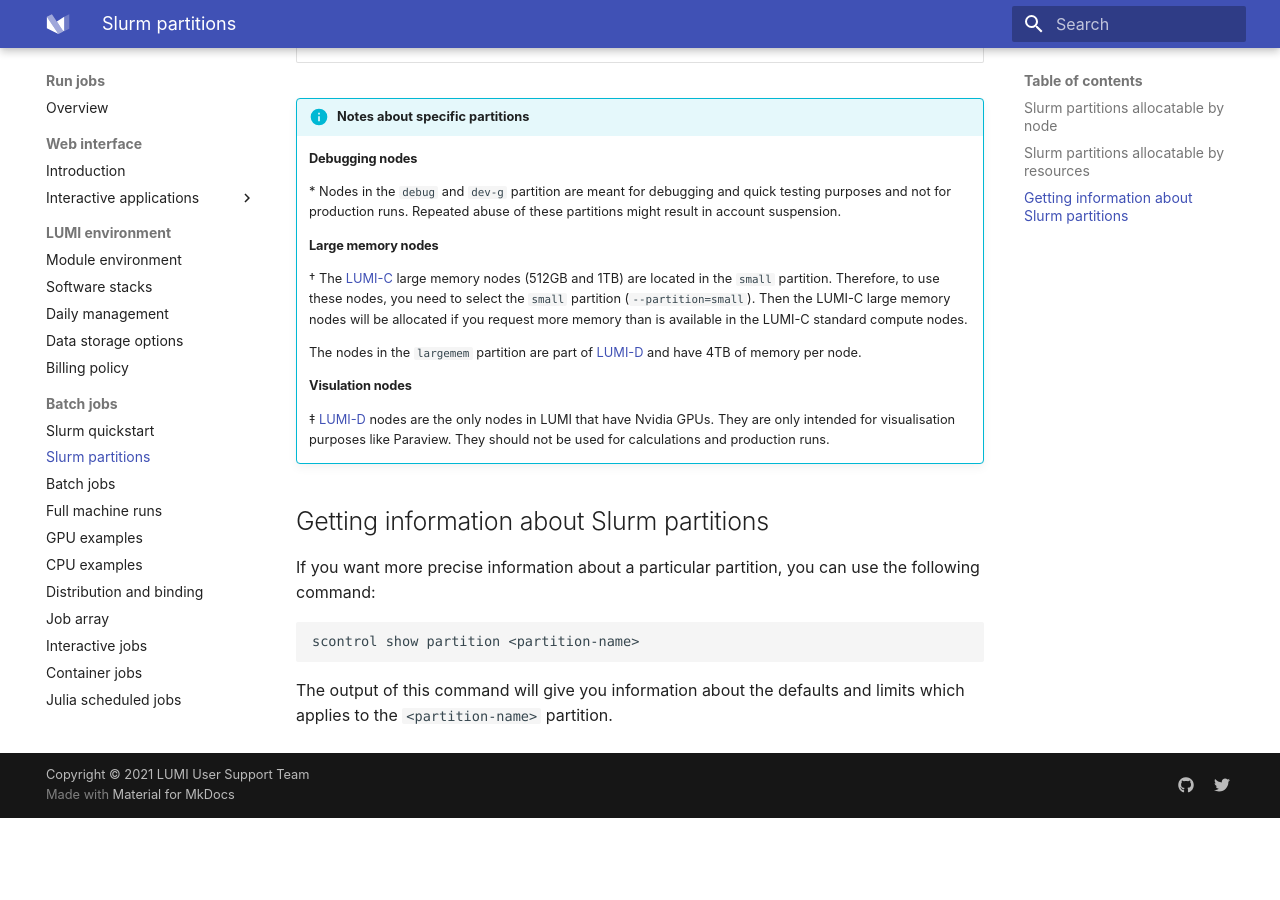
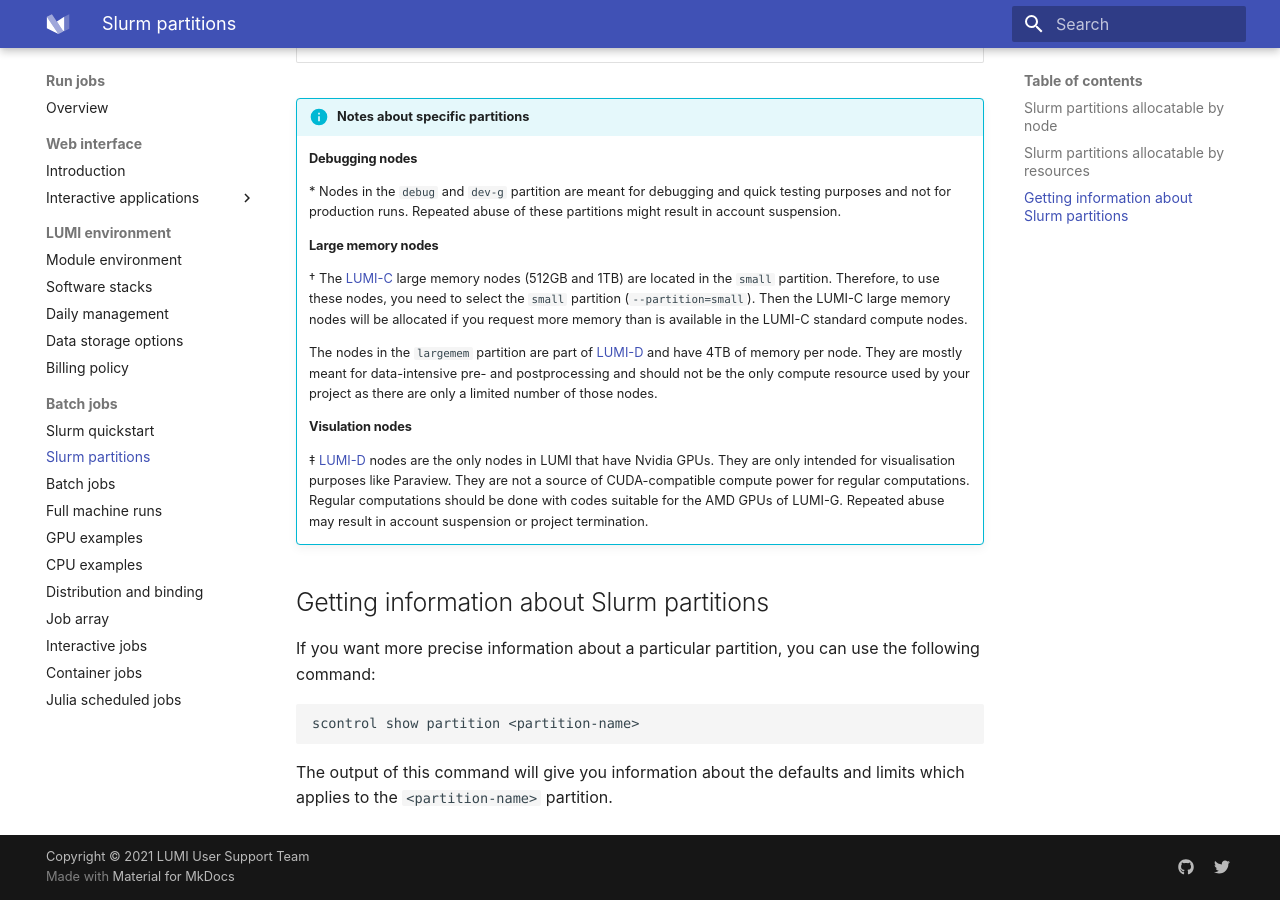
Before and after one commit to Lumi-supercomputer/lumi-userguide, an MkDocs documentation site: the page built from docs/runjobs/scheduled-jobs/partitions.md, in a window 1280 px wide and 900 px high, scrolled down 1507 px. Built offline with MkDocs 1.6.1 and Material for MkDocs 9.7.7, drawn with Linux system fonts in a browser that asks for light colours; before the commit the page ends 2325 px from its top, so only the background shows below that.

Commit message:
Suggested improvements to the footnotes in the box.

```diff
--- a/docs/runjobs/scheduled-jobs/partitions.md
+++ b/docs/runjobs/scheduled-jobs/partitions.md
@@ -63,12 +63,16 @@
     in the LUMI-C standard compute nodes.
 
     The nodes in the `largemem` partition are part of [LUMI-D][lumi-d] and have
-    4TB of memory per node.
+    4TB of memory per node. They are mostly meant for data-intensive pre- and
+    postprocessing and should not be the only compute resource used by your
+    project as there are only a limited number of those nodes.
 
     #### Visulation nodes
     &Dagger; [LUMI-D](lumi-d) nodes are the only nodes in LUMI that have Nvidia GPUs.
-    They are only intended for visualisation purposes like Paraview. They should not be
-    used for calculations and production runs.
+    They are only intended for visualisation purposes like Paraview. They are not a
+    source of CUDA-compatible compute power for regular computations. Regular computations
+    should be done with codes suitable for the AMD GPUs of LUMI-G. Repeated abuse
+    may result in account suspension or project termination.
 
 
 ## Getting information about Slurm partitions
```
